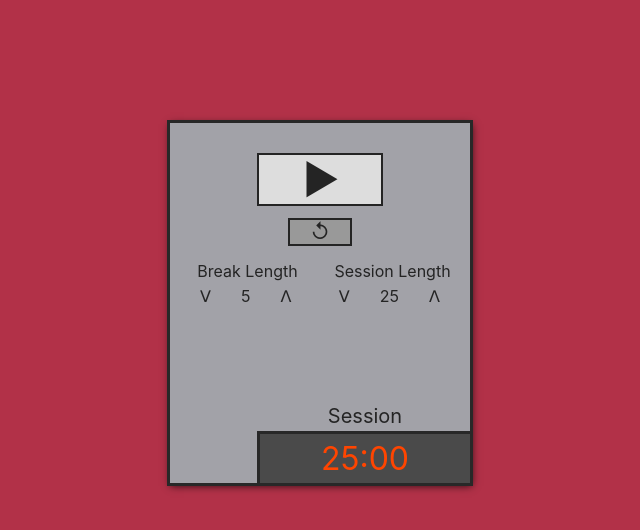
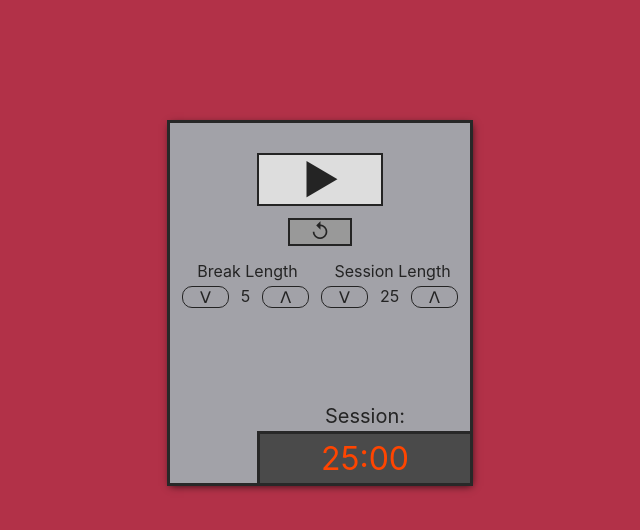
Before and after one commit to BillyBDev/pomodoro-clock, a React (Create React App) app: page / in a window 1280 px wide. Shown: the top 530 px of the page, without its empty margins (320-960 px from the left). Built offline with nearby package versions, Linux system fonts and the light colour scheme.

Commit message:
built functionality, but fails tests

```diff
--- a/public/index.html
+++ b/public/index.html
@@ -31,6 +31,7 @@
   </head>
   <body>
     <noscript>You need to enable JavaScript to run this app.</noscript>
+    <script src="https://cdn.freecodecamp.org/testable-projects-fcc/v1/bundle.js"></script>
     <div id="root"></div>
     <!--
       This HTML file is a template.
--- a/src/App.js
+++ b/src/App.js
@@ -8,10 +8,8 @@ function App() {
   const [time, setTime] = useState("25:00");
   const defaultTimeSettings = {"session": 25, "break": 5};
   const [timeSettings, setTimeSettings] = useState(defaultTimeSettings);
-  // const [breakLength, setBreakLength] = useState(5);
-  // const [sessionLength, setSessionLength] = useState(25);
   const [isRunning, setIsRunning] = useState(false);
-  const [runningType, setRunningType] = useState("session");
+  const [isBreak, setIsBreak] = useState(false);
 
   let timeoutID;
 
@@ -39,9 +37,9 @@ function App() {
 
     if (minutes < 0) {
       document.getElementById("beep").play();
-
-      // alert("end!");
-      // (runningType === "session" ? setRunningType("break") : setRunningType("session"));
+      (isBreak ? updateTime(timeSettings["session"]) : updateTime(timeSettings["break"]));
+      setIsBreak(!isBreak);
+      return;
     }
 
     minutes = minutes.toString()
@@ -53,6 +51,13 @@ function App() {
     setTime(minutes + ":" + seconds);
   }
 
+  function updateTime(newTime){
+    let str = newTime.toString();
+    if (str.length === 1) str = "0" + str;
+    str += ":00";
+    setTime(str);
+  }
+
   function adjustSetting(sessionType, amount){
     if (isRunning) return;
 
@@ -61,12 +66,8 @@ function App() {
 
     if ( newSetting[sessionType] < 1 || newSetting[sessionType] > 60) return;
 
-    if (sessionType === runningType) {
-      // update current time based on new setting
-      let newTime = newSetting[sessionType].toString();
-      if (newTime.length === 1) newTime = "0" + newTime;
-      newTime += ":00";
-      setTime(newTime);
+    if ((sessionType === "session" && isBreak === false) || (sessionType === "break" && isBreak === true)) {
+      updateTime(newSetting[sessionType]);
     }
 
     setTimeSettings(newSetting);
@@ -74,13 +75,13 @@ function App() {
 
   return (
     <>
-      <audio preload="auto" id="beep" src="https://soundcamp.org/sounds/382/decreasing_beeping_z7s.mp3"></audio>
+      <audio preload="auto" id="beep" src="https://cdn.pixabay.com/download/audio/2021/08/09/audio_7232134569.mp3?filename=success_bell-6776.mp3"></audio>
       <div className="card">
         <div
           onClick={
             toggleTimer
           }
-        id="start_stop">
+        id="start_stop" class="btn">
           {isRunning ? "⏸" : "▶"}
         </div>
 
@@ -91,25 +92,26 @@ function App() {
               setTime("25:00");
               setTimeSettings(defaultTimeSettings);
               setIsRunning(false);
-              setRunningType("session");
+              setIsBreak(false);
+              document.getElementById("beep").load();
             }
         }
-        id="reset">↺</div>
+        id="reset" class="btn">↺</div>
 
         <div id="middle">
           <div id="break-label" class="top-mid-label">Break Length</div>
           <div id="session-label" class="top-mid-label">Session Length</div>
 
-          <div onClick={() => {adjustSetting("break", -1)}} id="break-decrement" class="adj-btn">ᐯ</div>
+          <div onClick={() => {adjustSetting("break", -1)}} id="break-decrement" class="btn adj-btn">ᐯ</div>
           <div id="break-length">{timeSettings["break"]}</div>
-          <div onClick={() => {adjustSetting("break", 1)}} id="break-increment" class="adj-btn">ᐱ</div>
+          <div onClick={() => {adjustSetting("break", 1)}} id="break-increment" class="btn adj-btn">ᐱ</div>
 
-          <div onClick={() => {adjustSetting("session", -1)}} id="session-decrement" class="adj-btn">ᐯ</div>
+          <div onClick={() => {adjustSetting("session", -1)}} id="session-decrement" class="btn adj-btn">ᐯ</div>
           <div id="session-length">{timeSettings["session"]}</div>
-          <div onClick={() => {adjustSetting("session", 1)}} id="session-increment" class="adj-btn">ᐱ</div>
+          <div onClick={() => {adjustSetting("session", 1)}} id="session-increment" class="btn adj-btn">ᐱ</div>
         </div>
 
-        <div id="timer-label">Session</div>
+        <div id="timer-label">{(isBreak ? "Break:" : "Session:")}</div>
 
         <div id="time-box">
           <div id="time-left">{time}</div>
--- a/src/index.css
+++ b/src/index.css
@@ -37,6 +37,14 @@ go out-to-in
   -moz-box-shadow: 1px 2px 8px -2px rgba(0,0,0,0.76);
 }
 
+.btn {
+  user-select: none;
+}
+
+.btn:active {
+  transform: translateY(2px)
+}
+
 #start_stop {
   margin: 30px auto 12px;
   width: 40%;
@@ -67,6 +75,8 @@ go out-to-in
 
 .adj-btn {
   width: 15%;
+  border: 1px solid #242424;
+  border-radius: 10px;
 }
 
 #timer-label {
```
